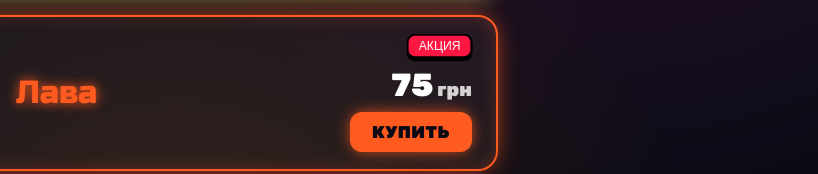
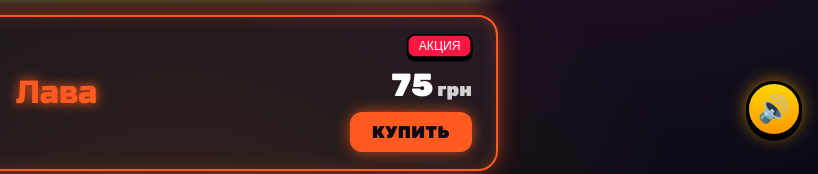
Before and after one commit to fgfgelipsi/Mrblox, a plain HTML site: page bazy/index.html in a window 1280 px wide. Shown: the part 647-821 px from the top of the page, 462-1280 px from the left. Drawn offline with Linux system fonts and the light colour scheme; a web font is replaced by a local one.

Commit message:
Add background music to bases page
Co-Authored-By: Claude Opus 5.5 <noreply@anthropic.com>
Claude-Session: https://claude.ai/code/session_013Rqj7pv425C5c2wXn6cq4P

```diff
--- a/bazy/index.html
+++ b/bazy/index.html
@@ -141,6 +141,17 @@
 
   footer { margin-top: 40px; opacity: .45; font-size: 13px; text-align: center; }
   @media (max-width: 480px) { .pic { width: 84px; height: 84px; } .row { gap: 12px; padding: 12px 14px 12px 12px; } .buy { padding: 8px 14px; font-size: 14px; } }
+  .music-btn {
+    position: fixed; right: 16px; bottom: 16px; z-index: 10;
+    width: 56px; height: 56px; border-radius: 50%;
+    border: 3px solid #000;
+    background: linear-gradient(180deg, #ffd600, #ff9800);
+    font-size: 26px; cursor: pointer;
+    box-shadow: 0 4px 0 #000, 0 0 20px -4px #ffb300;
+    transition: transform .15s;
+  }
+  .music-btn:hover { transform: scale(1.08); }
+  .music-btn:active { transform: scale(.94); }
 </style>
 </head>
 <body>
@@ -194,5 +205,27 @@
     </div>
   </div>
 
+
+  <audio id="bgm" src="music.mp3" loop preload="auto"></audio>
+  <button class="music-btn" id="musicBtn" title="Музыка">🔇</button>
+  <script>
+    const bgm = document.getElementById('bgm');
+    const btn = document.getElementById('musicBtn');
+    bgm.volume = 0.5;
+    function setIcon() { btn.textContent = bgm.paused ? '🔇' : '🔊'; }
+    function tryPlay() { bgm.play().then(setIcon).catch(setIcon); }
+    // пробуем включить сразу (если браузер разрешит)
+    tryPlay();
+    // иначе — с первого касания/клика по странице
+    function firstTouch(e) {
+      if (e.target === btn) return;
+      if (bgm.paused) tryPlay();
+      document.removeEventListener('pointerdown', firstTouch);
+    }
+    document.addEventListener('pointerdown', firstTouch);
+    btn.addEventListener('click', () => {
+      if (bgm.paused) tryPlay(); else { bgm.pause(); setIcon(); }
+    });
+  </script>
 </body>
 </html>
```
Also changed, not shown: 1 other file.
